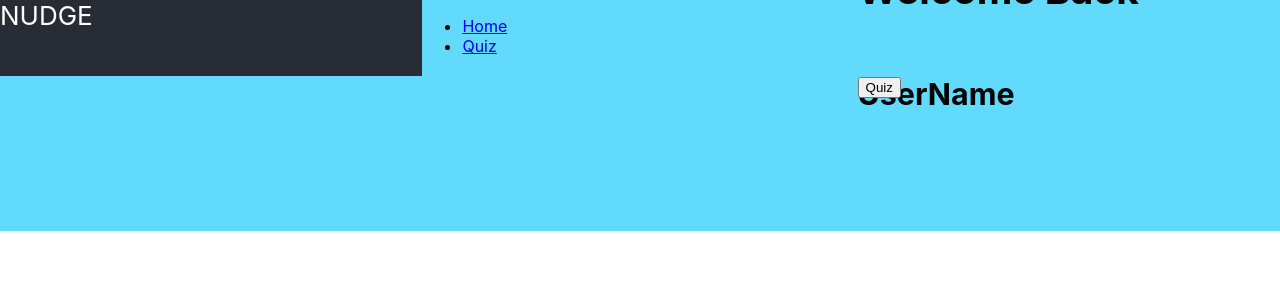
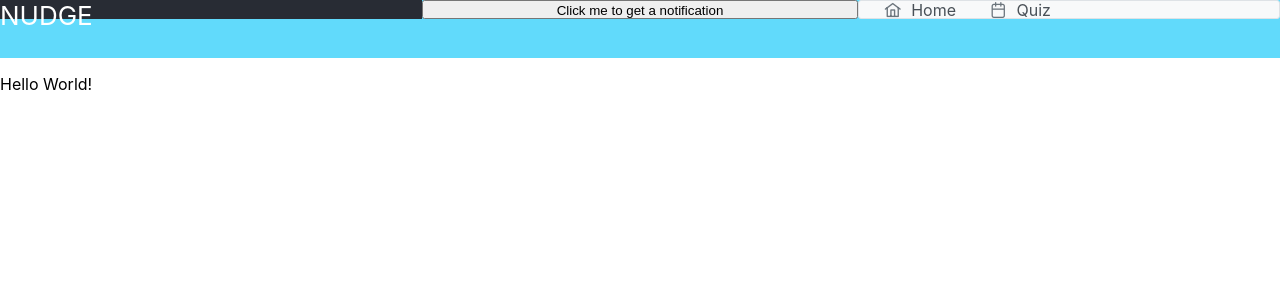
Before and after one commit to hungalunga/8-bit_NUDGE, a React (Create React App) app in the folder my-app/: page /daily-quiz in a window 1280 px wide. Shown: the top 300 px of the page. Built offline with nearby package versions, Linux system fonts and the light colour scheme.

Commit message:
routing to components and Prompt now routed to promptquizdisplay

```diff
--- a/my-app/package.json
+++ b/my-app/package.json
@@ -6,6 +6,8 @@
     "@testing-library/jest-dom": "^5.16.5",
     "@testing-library/react": "^13.4.0",
     "@testing-library/user-event": "^13.5.0",
+    "primeflex": "^3.3.1",
+    "primeicons": "^6.0.1",
     "primereact": "^9.5.0",
     "react": "^18.2.0",
     "react-dom": "^18.2.0",
--- a/my-app/src/Components/App.js
+++ b/my-app/src/Components/App.js
@@ -5,33 +5,38 @@ import "./App.css";
 import PromptQuiz from "./PromptQuiz/PromptQuiz";
 import MainQuiz from "./MainQuiz/MainQuiz";
 import Dashboard from "./Dashboard/Dashboard";
-
+import { Menubar } from "primereact/menubar";
+import PromptQuizDisplay from "./PromptQuizDisplay/PromptQuizDisplay";
+import "primeicons/primeicons.css";
 
 function App() {
-
-
+  const items = [
+    {
+      label: "Home",
+      icon: "pi pi-fw pi-home",
+      command: () => {
+        window.location = "/home";
+      },
+    },
+    {
+      label: "Quiz",
+      icon: "pi pi-fw pi-calendar",
+      command: () => {
+        window.location = "/quiz";
+      },
+    },
+  ];
   return (
     <>
       <div className="App">
-      <header className="App-header">
-        NUDGE
-      </header>
+        <header className="App-header">NUDGE</header>
         <PromptQuiz />
-      <nav>
-        <ul>
-          <li>
-            <Link to="/home">Home</Link>
-          </li>
-          <li>
-            <Link to="/quiz">Quiz</Link>
-          </li>
-        </ul>
-      </nav>
-      <Dashboard />
+        <Menubar model={items} />
       </div>
       <Routes>
         <Route path="/quiz" element={<MainQuiz />} />
         <Route path="/home" element={<Dashboard />} />
+        <Route path="/daily-quiz" element={<PromptQuizDisplay />} />
       </Routes>
     </>
   );
--- a/my-app/src/Components/PromptQuiz/PromptQuiz.js
+++ b/my-app/src/Components/PromptQuiz/PromptQuiz.js
@@ -1,4 +1,5 @@
 import { useEffect, useRef } from "react";
+import { withRouter } from "react-router-dom";
 // import logoIcon from "./logo2.png";
 
 // Write an if statement to check if the notification has been sent or not
@@ -8,15 +9,14 @@ import { useEffect, useRef } from "react";
 // send notification logic at random time
 // Notification link to send to a singular quiz question
 
-
 export default function PromptQuiz() {
-
   const date = new Date();
-const showTime = date.getHours()
+  const showTime = date.getHours();
   // const time = date.getHours() + ":" + date.getMinutes() + ":" + date.getSeconds();
-    //   const buttonRef = useRef(null);
+    const buttonRef = useRef(null);
   //   const timer = useRef(null);
   const awayTimer = useRef(null);
+ ;
 
   //   useEffect(() => {
   //     timer.current = setTimeout(() => {
@@ -30,16 +30,11 @@ const showTime = date.getHours()
   //     };
   //   }, []);
 
-
-
-
   //while (showTime >= 9 && showTime <= 17) {
   //   const notification = new Notification("Quiz Time");
   //   console.log("Quiz Time")
   //    break;
   //}
-
-
 
   const createNotification = (title, body) => {
     const options = {
@@ -48,32 +43,46 @@ const showTime = date.getHours()
       // badge: logoIcon,
     };
 
-        if ("Notification" in window && Notification.permission === "granted" && showTime >= 9 && showTime <= 17) {
+    if (
+      "Notification" in window &&
+      Notification.permission === "granted" &&
+      showTime >= 9 &&
+      showTime <= 17
+    ) {
       const notification = new Notification(title, options);
       notification.addEventListener("click", function (event) {
-            window.open("https://localhost:3000", "_blank");
+        window.open("http://localhost:3000/daily-quiz");
       });
-        } else if ("Notification" in window && Notification.permission !== "denied" && showTime >= 9 && showTime <= 17) {
+    } else if (
+      "Notification" in window &&
+      Notification.permission !== "denied" &&
+      showTime >= 9 &&
+      showTime <= 17
+    ) {
       Notification.requestPermission().then((permission) => {
         if (permission === "granted") {
           const notification = new Notification(title, options);
 
           notification.addEventListener("click", function (event) {
-                window.open("https://localhost:3000", "_blank");
+            window.open("http://localhost:3000/daily-quiz");;
           });
         }
       });
     }
   };
 
-console.log(showTime)
+  console.log(showTime);
   // const random time for between 10 minutes and an hour (in milliseconds)
+
+  const handleClick = () => { createNotification("Hello, Bernard! Hurry!", "👾⏰👾\nClick to complete your daily quiz too!!"); };
 
 
   if (showTime >= 9 && showTime <= 17) {
     let range = 17 - showTime;
-    let randomTime = Math.floor(Math.random() * (range * 60 * 60 * 1000 - 1000) + 1000); // this will give a random point in time between the current time and 17:00
-    console.log(randomTime)
+    let randomTime = Math.floor(
+      Math.random() * (range * 60 * 60 * 1000 - 1000) + 1000
+    ); // this will give a random point in time between the current time and 17:00
+    console.log(randomTime);
     setTimeout(() => {
       createNotification("Reminder", "Time for your daily quiz!!");
     }, randomTime);
@@ -85,7 +94,6 @@ if (showTime >= 9 && showTime <= 17) {
   //   const randomInterval = Math.floor(Math.random() * (endHour - startHour + 1) + startHour);
   //   return randomInterval * millisecondsInHour;
   // };128478
-
 
   /*   useEffect(() => {
         if (typeof window !== 'undefined') {
@@ -108,11 +116,9 @@ if (showTime >= 9 && showTime <= 17) {
   //     createNotification("Hello, Bernard! Hurry!", "👾⏰👾\nClick to complete your daily quiz too!!");
   //   };
 
-    //   return (
-    //     <button ref={buttonRef} onClick={handleClick}>
-    //       Click here for push test!<br></br>I will auto press after 5 seconds
-    //     </button>
-    //   );
-
-
+    return (
+      <button ref={buttonRef} onClick={handleClick}>
+        Click me to get a notification
+      </button>
+    );
 }
--- /dev/null
+++ b/my-app/src/Components/PromptQuizDisplay/PromptQuizDisplay.js
@@ -0,0 +1,8 @@
+export default function PromptQuizDisplay() {
+    console.log("PromptQuizDisplay")
+    return (
+        <div>
+            <p> Hello World!</p>
+        </div>
+    )
+}
--- a/my-app/src/index.js
+++ b/my-app/src/index.js
@@ -9,7 +9,8 @@ const root = ReactDOM.createRoot(document.getElementById('root'));
 root.render(
   <React.StrictMode>
     <BrowserRouter>
-    <App />
+      <App />
+
     </BrowserRouter>
   </React.StrictMode>
 );
```
Also changed, not shown: 1 other file (tests, documents, lock files or other folders). Lines whose indentation alone changed are shown as unchanged.
